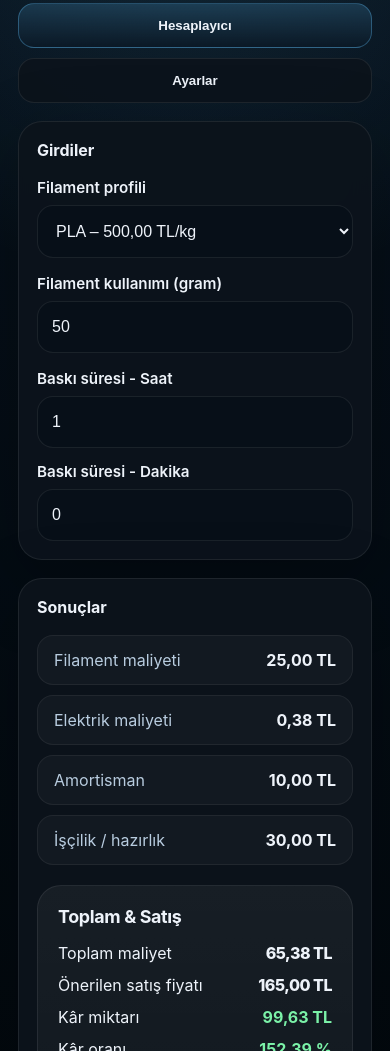
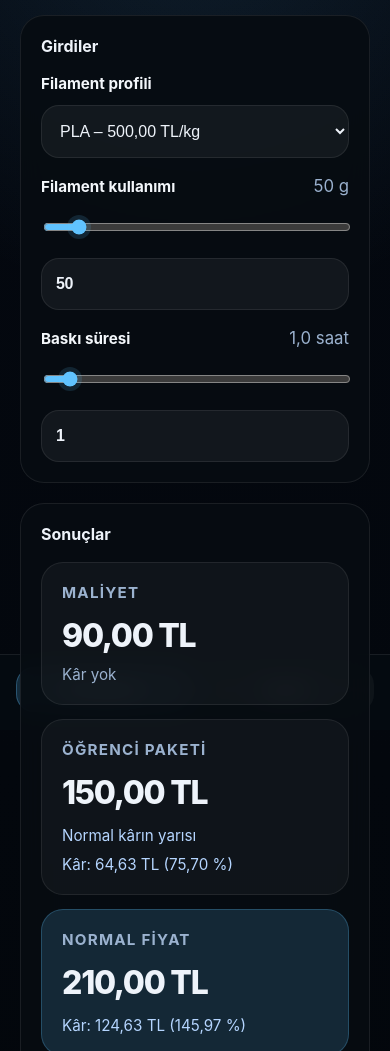
Before and after one commit to bedolik/3dbaski-hesap, a plain HTML site: page index.html in a window 390 px wide. Shown: the part 114-1165 px from the top of the page. Drawn offline with Linux system fonts and the light colour scheme.

Commit message:
3 fiyat kademesi + mobil tasarim

```diff
--- a/index.html
+++ b/index.html
@@ -12,54 +12,62 @@
       font-family: Inter, system-ui, sans-serif;
       background: #050b10;
       color: #eef3fa;
-      --panel: rgba(12, 20, 28, 0.95);
-      --panel-strong: #0a1724;
+      --panel: rgba(7, 12, 18, 0.92);
+      --panel-strong: rgba(10, 16, 23, 0.96);
       --accent: #60c3ff;
-      --accent-strong: #4aa5dd;
       --border: rgba(255,255,255,0.08);
-      --shadow: 0 24px 80px rgba(0,0,0,0.24);
+      --muted: #9bb2cf;
+      --surface: rgba(255,255,255,0.04);
     }
     * { box-sizing: border-box; }
-    body { margin: 0; min-height: 100vh; background: radial-gradient(circle at top, rgba(96,195,255,0.12), transparent 30%), linear-gradient(180deg, #06111b 0%, #02070c 100%); }
-    header { padding: 22px 18px 8px; text-align: center; }
-    header h1 { margin: 0; font-size: 1.75rem; letter-spacing: -0.03em; }
-    .tabs { display: grid; grid-template-columns: 1fr 1fr; gap: 10px; padding: 0 18px 18px; }
-    .tab { border: 1px solid var(--border); background: var(--panel); color: inherit; padding: 14px 16px; border-radius: 16px; text-align: center; font-weight: 600; cursor: pointer; transition: background 0.2s, transform 0.2s; }
-    .tab.active { background: linear-gradient(180deg, rgba(96,195,255,0.18), rgba(11,25,38,0.98)); border-color: rgba(96,195,255,0.32); }
+    html, body { min-height: 100%; }
+    body { margin: 0; background: radial-gradient(circle at top, rgba(96,195,255,0.12), transparent 24%), linear-gradient(180deg, #040810 0%, #02060a 100%); }
+    header { padding: 24px 20px 12px; text-align: center; }
+    header h1 { margin: 0; font-size: 1.8rem; letter-spacing: -0.03em; }
+    .hint { margin: 12px 0 0; color: var(--muted); font-size: 0.95rem; line-height: 1.5; }
+    main { padding: 0 20px 110px; }
+    .tabs { position: fixed; left: 0; right: 0; bottom: 0; display: grid; grid-template-columns: 1fr 1fr; gap: 8px; padding: 12px 16px 18px; background: rgba(5,11,17,0.96); backdrop-filter: blur(12px); border-top: 1px solid rgba(255,255,255,0.08); }
+    .tab { border: 1px solid transparent; background: rgba(255,255,255,0.04); color: inherit; padding: 14px 16px; border-radius: 18px; text-align: center; font-weight: 700; cursor: pointer; transition: background 0.2s, transform 0.2s, border-color 0.2s; }
+    .tab.active { background: rgba(96,195,255,0.18); border-color: rgba(96,195,255,0.28); }
     .tab:hover { transform: translateY(-1px); }
-    main { padding: 0 18px 24px; }
-    .panel { background: var(--panel); border: 1px solid var(--border); border-radius: 24px; box-shadow: var(--shadow); padding: 18px; backdrop-filter: blur(12px); }
-    .panel + .panel { margin-top: 18px; }
-    .section-title { display: flex; align-items: center; justify-content: space-between; gap: 12px; margin-bottom: 18px; font-size: 1rem; font-weight: 700; }
-    .hint { color: #9bb2cf; font-size: 0.92rem; margin-top: 2px; }
-    .grid { display: grid; gap: 16px; }
-    .field { display: grid; gap: 8px; }
-    label { display: flex; justify-content: space-between; gap: 12px; font-size: 0.95rem; font-weight: 600; }
-    input, select { width: 100%; border: 1px solid var(--border); border-radius: 16px; background: rgba(8,16,24,0.92); color: inherit; padding: 16px 14px; font-size: 1rem; outline: none; transition: border-color 0.2s, box-shadow 0.2s; }
-    input:focus, select:focus { border-color: var(--accent); box-shadow: 0 0 0 4px rgba(96,195,255,0.16); }
-    .row { display: grid; gap: 14px; grid-template-columns: repeat(2, minmax(0, 1fr)); }
-    .row.sm { grid-template-columns: 1fr 1fr; }
-    .row.auto { grid-template-columns: auto 1fr; align-items: center; }
+    .panel { background: var(--panel); border: 1px solid var(--border); border-radius: 24px; padding: 20px; backdrop-filter: blur(12px); }
+    .panel + .panel { margin-top: 20px; }
+    .section-title { font-size: 1rem; font-weight: 700; margin-bottom: 18px; }
+    .grid { display: grid; gap: 18px; }
+    .field { display: grid; gap: 10px; }
+    .field-label-row { display: flex; justify-content: space-between; gap: 12px; align-items: baseline; }
+    label { font-size: 0.95rem; font-weight: 700; color: #f3f7fb; }
+    .value-label { font-size: 1.05rem; color: var(--muted); }
+    input, select { width: 100%; border: 1px solid var(--border); border-radius: 18px; background: rgba(255,255,255,0.05); color: inherit; padding: 16px 14px; font-size: 1rem; outline: none; transition: border-color 0.2s, box-shadow 0.2s; }
+    input:focus, select:focus { border-color: var(--accent); box-shadow: 0 0 0 4px rgba(96,195,255,0.14); }
+    input[type='number'] { font-size: 1rem; }
+    input[type='range'] { width: 100%; accent-color: var(--accent); height: 26px; background: rgba(255,255,255,0.08); border-radius: 999px; }
+    input[type='range']::-webkit-slider-thumb { appearance: none; width: 24px; height: 24px; border-radius: 50%; background: var(--accent); border: 3px solid rgba(7, 12, 18, 0.96); box-shadow: 0 0 0 4px rgba(96,195,255,0.14); }
+    input[type='range']::-moz-range-thumb { width: 24px; height: 24px; border-radius: 50%; background: var(--accent); border: 3px solid rgba(7, 12, 18, 0.96); }
+    .large-input { font-size: 1.5rem; font-weight: 700; padding: 16px 14px; letter-spacing: -0.02em; }
+    .price-cards { display: grid; gap: 14px; }
+    .price-card { border-radius: 22px; padding: 20px; background: rgba(255,255,255,0.04); border: 1px solid rgba(255,255,255,0.08); }
+    .price-card.highlight { background: rgba(96,195,255,0.16); border-color: rgba(96,195,255,0.24); }
+    .card-title { font-size: 0.95rem; font-weight: 700; color: var(--muted); text-transform: uppercase; letter-spacing: 0.08em; }
+    .card-value { margin-top: 14px; font-size: clamp(2rem, 5vw, 2.8rem); font-weight: 800; letter-spacing: -0.04em; }
+    .card-subtitle { margin-top: 10px; color: var(--muted); font-size: 0.95rem; }
+    .card-meta { margin-top: 14px; display: flex; gap: 10px; flex-wrap: wrap; color: #b5d5ff; font-size: 0.95rem; }
+    .cost-breakdown { margin-top: 18px; border: 1px solid rgba(255,255,255,0.08); border-radius: 20px; background: rgba(255,255,255,0.03); }
+    .cost-breakdown summary { list-style: none; font-weight: 700; padding: 16px 20px; cursor: pointer; color: inherit; }
+    .cost-breakdown[open] summary { border-bottom: 1px solid rgba(255,255,255,0.08); }
+    .cost-breakdown ul { padding: 0 20px 18px; margin: 0; display: grid; gap: 10px; }
     .result-list { list-style: none; padding: 0; margin: 0; display: grid; gap: 10px; }
-    .result-item { display: grid; grid-template-columns: 1fr auto; gap: 12px; padding: 14px 16px; border-radius: 16px; background: rgba(255,255,255,0.03); border: 1px solid rgba(255,255,255,0.06); }
-    .result-item span { color: #b8ccdf; }
-    .summary { margin-top: 20px; padding: 20px; border-radius: 24px; background: linear-gradient(180deg, rgba(255,255,255,0.05), rgba(255,255,255,0.03)); border: 1px solid rgba(255,255,255,0.08); }
-    .summary h2 { margin: 0 0 16px; font-size: 1.12rem; letter-spacing: -0.02em; }
-    .summary-row { display: grid; grid-template-columns: 1fr auto; gap: 12px; margin-bottom: 12px; }
-    .summary-row strong { font-size: 1rem; }
-    .summary-total { display: grid; gap: 10px; margin-top: 16px; padding-top: 14px; border-top: 1px solid rgba(255,255,255,0.08); }
-    .big { font-size: clamp(1.5rem, 2.25vw, 2rem); font-weight: 800; letter-spacing: -0.03em; }
-    .profit { color: #7bf2a8; }
-    .negative { color: #ff8b8b; }
-    .small { font-size: 0.88rem; color: #9bb2cf; }
+    .result-item { display: grid; grid-template-columns: 1fr auto; gap: 12px; padding: 14px 16px; border-radius: 16px; background: rgba(255,255,255,0.03); border: 1px solid rgba(255,255,255,0.08); }
+    .result-item span { color: var(--muted); }
     .button-row { display: grid; gap: 12px; grid-template-columns: repeat(2,minmax(0,1fr)); }
-    .button { border: 1px solid var(--border); background: rgba(96,195,255,0.12); color: inherit; padding: 14px 16px; border-radius: 16px; font-weight: 700; cursor: pointer; transition: transform 0.2s, background 0.2s; }
-    .button:hover { transform: translateY(-1px); background: rgba(96,195,255,0.2); }
-    .footnote { margin-top: 12px; color: #8aa2c1; font-size: 0.88rem; line-height: 1.5; }
+    .button { border: 1px solid rgba(255,255,255,0.08); background: rgba(255,255,255,0.05); color: inherit; padding: 14px 16px; border-radius: 18px; font-weight: 700; cursor: pointer; transition: transform 0.2s, background 0.2s; }
+    .button:hover { transform: translateY(-1px); background: rgba(96,195,255,0.15); }
+    .footnote { margin-top: 12px; color: var(--muted); font-size: 0.9rem; line-height: 1.5; }
     @media (max-width: 520px) {
-      .tabs { grid-template-columns: 1fr; }
-      .row { grid-template-columns: 1fr; }
+      .tabs { grid-template-columns: 1fr 1fr; }
+      .field { gap: 12px; }
       .button-row { grid-template-columns: 1fr; }
+      .price-cards { grid-template-columns: 1fr; }
     }
   </style>
 </head>
@@ -81,37 +89,40 @@
           <select id="filamentProfile"></select>
         </div>
         <div class="field">
-          <label for="filamentWeight">Filament kullanımı (gram)</label>
-          <input id="filamentWeight" type="number" min="0" step="1" value="50" inputmode="numeric">
+          <div class="field-label-row">
+            <label for="filamentWeight">Filament kullanımı</label>
+            <span id="filamentWeightLabel" class="value-label">50 g</span>
           </div>
-        <div class="row">
-          <div class="field">
-            <label for="printHours">Baskı süresi - Saat</label>
-            <input id="printHours" type="number" min="0" step="1" value="1" inputmode="numeric">
+          <input id="filamentWeight" type="range" min="0" max="1000" step="5" value="50">
+          <input id="filamentWeightInput" class="large-input" type="number" min="0" step="5" value="50" inputmode="numeric">
         </div>
         <div class="field">
-            <label for="printMinutes">Baskı süresi - Dakika</label>
-            <input id="printMinutes" type="number" min="0" max="59" step="1" value="0" inputmode="numeric">
+          <div class="field-label-row">
+            <label for="printHours">Baskı süresi</label>
+            <span id="printHoursLabel" class="value-label">1,0 saat</span>
           </div>
+          <input id="printHours" type="range" min="0" max="72" step="0.5" value="1">
+          <input id="printHoursInput" class="large-input" type="number" min="0" step="0.1" value="1" inputmode="decimal">
         </div>
       </div>
     </section>
     <section id="resultsPanel" class="panel">
       <div class="section-title"><span>Sonuçlar</span></div>
+      <div class="price-cards">
+        <div class="price-card"><div class="card-title">Maliyet</div><div id="costCardValue" class="card-value">0,00 TL</div><div class="card-subtitle">Kâr yok</div></div>
+        <div class="price-card"><div class="card-title">Öğrenci Paketi</div><div id="studentCardValue" class="card-value">0,00 TL</div><div class="card-meta"><span id="studentDiscountMeta">Normal kârın yarısı</span><span id="studentProfitMeta">Kâr: 0,00 TL (%0)</span></div></div>
+        <div class="price-card highlight"><div class="card-title">Normal Fiyat</div><div id="normalCardValue" class="card-value">0,00 TL</div><div class="card-meta"><span id="normalProfitMeta">Kâr: 0,00 TL (%0)</span></div></div>
+      </div>
+      <details class="cost-breakdown" open>
+        <summary>Maliyet kalemleri</summary>
         <ul class="result-list">
           <li class="result-item"><span>Filament maliyeti</span><strong id="costFilament">0,00 TL</strong></li>
           <li class="result-item"><span>Elektrik maliyeti</span><strong id="costElectricity">0,00 TL</strong></li>
           <li class="result-item"><span>Amortisman</span><strong id="costAmortization">0,00 TL</strong></li>
           <li class="result-item"><span>İşçilik / hazırlık</span><strong id="costLabor">0,00 TL</strong></li>
         </ul>
-      <div class="summary">
-        <h2>Toplam & Satış</h2>
-        <div class="summary-row"><span>Toplam maliyet</span><strong id="totalCost" class="big">0,00 TL</strong></div>
-        <div class="summary-row"><span>Önerilen satış fiyatı</span><strong id="salePrice" class="big">0,00 TL</strong></div>
-        <div class="summary-row"><span>Kâr miktarı</span><strong id="profitAmount" class="profit">0,00 TL</strong></div>
-        <div class="summary-row"><span>Kâr oranı</span><strong id="profitPercent" class="profit">0,00 %</strong></div>
-        <p class="small">Sonuçlar 2 ondalıkla gösterilir. Satış fiyatı 5 TL'ye en yakın tam sayıya yuvarlanır.</p>
-      </div>
+      </details>
+      <p class="footnote">Tüm fiyatlar 10 TL'ye yuvarlanır. Öğrenci paketi maliyetten düşükse maliyete eşitlenir.</p>
     </section>
     <section id="settingsPanel" class="panel" hidden>
       <div class="section-title"><span>Ayarlar</span></div>
@@ -125,8 +136,8 @@
           <input id="electricityPrice" type="number" min="0" step="0.01" value="2.5" inputmode="decimal">
         </div>
         <div class="field">
-          <label for="amortizationRate">Saatlik amortisman (TL)</label>
-          <input id="amortizationRate" type="number" min="0" step="0.5" value="10" inputmode="decimal">
+          <label for="amortizationRate">Makine saat ücreti (TL/saat)</label>
+          <input id="amortizationRate" type="number" min="0" step="0.5" value="30" inputmode="decimal">
         </div>
         <div class="field">
           <label for="laborFee">Baskı başı hazırlık / işçilik (TL)</label>
@@ -146,7 +157,7 @@
         </div>
         <div class="button-row" style="margin-top:10px;">
           <button id="addProfile" class="button" type="button">Profil Ekle</button>
-          <button id="resetDefaults" class="button" type="button">Varsayılanları Yükle</button>
+          <button id="resetDefaults" class="button" type="button">Varsayılanlara sıfırla</button>
         </div>
       </div>
     </section>
@@ -157,9 +168,11 @@
       profiles: [{ name: 'PLA', price: 500 }],
       printerPower: 0.15,
       electricityPrice: 2.5,
-      amortizationRate: 10,
+      amortizationRate: 30,
       laborFee: 30,
-      profitMultiplier: 2.5
+      profitMultiplier: 2.5,
+      filamentWeight: 50,
+      printHours: 1
     };
     const storageKey = '3dPrintCalculatorSettings';
     const elements = {
@@ -169,8 +182,11 @@
       tabSettings: document.getElementById('tabSettings'),
       filamentProfile: document.getElementById('filamentProfile'),
       filamentWeight: document.getElementById('filamentWeight'),
+      filamentWeightInput: document.getElementById('filamentWeightInput'),
+      filamentWeightLabel: document.getElementById('filamentWeightLabel'),
       printHours: document.getElementById('printHours'),
-      printMinutes: document.getElementById('printMinutes'),
+      printHoursInput: document.getElementById('printHoursInput'),
+      printHoursLabel: document.getElementById('printHoursLabel'),
       printerPower: document.getElementById('printerPower'),
       electricityPrice: document.getElementById('electricityPrice'),
       amortizationRate: document.getElementById('amortizationRate'),
@@ -185,10 +201,12 @@
       costElectricity: document.getElementById('costElectricity'),
       costAmortization: document.getElementById('costAmortization'),
       costLabor: document.getElementById('costLabor'),
-      totalCost: document.getElementById('totalCost'),
-      salePrice: document.getElementById('salePrice'),
-      profitAmount: document.getElementById('profitAmount'),
-      profitPercent: document.getElementById('profitPercent')
+      costCardValue: document.getElementById('costCardValue'),
+      studentCardValue: document.getElementById('studentCardValue'),
+      normalCardValue: document.getElementById('normalCardValue'),
+      studentDiscountMeta: document.getElementById('studentDiscountMeta'),
+      studentProfitMeta: document.getElementById('studentProfitMeta'),
+      normalProfitMeta: document.getElementById('normalProfitMeta')
     };
     let settings = { ...defaults };
     function loadSettings() {
@@ -240,28 +258,49 @@
         elements.profileList.appendChild(card);
       });
     }
+    function formatTL(value) {
+      return `${numberFormat(value)} TL`;
+    }
+    function clamp(value, min, max) {
+      return Math.min(Math.max(value, min), max);
+    }
+    function updateSliderLabel(value, labelElement, unit) {
+      labelElement.textContent = unit === 'g' ? `${Math.round(value)} g` : `${value.toLocaleString('tr-TR', { minimumFractionDigits: 1, maximumFractionDigits: 1 })} saat`;
+    }
     function calculate() {
       const profile = settings.profiles[Math.max(0, Math.min(settings.profiles.length - 1, Number(elements.filamentProfile.value)))];
-      const filamentWeight = Math.max(0, Number(elements.filamentWeight.value) || 0);
-      const hours = Math.max(0, Number(elements.printHours.value) || 0);
-      const minutes = Math.max(0, Number(elements.printMinutes.value) || 0);
-      const totalHours = hours + minutes / 60;
+      const filamentWeight = Math.max(0, Number(elements.filamentWeightInput.value) || 0);
+      const totalHours = Math.max(0, Number(elements.printHoursInput.value) || 0);
       const filamentCost = filamentWeight * (profile.price / 1000);
       const electricityCost = totalHours * settings.printerPower * settings.electricityPrice;
       const amortizationCost = totalHours * settings.amortizationRate;
       const laborCost = settings.laborFee;
       const totalCost = filamentCost + electricityCost + amortizationCost + laborCost;
-      const salePrice = Math.max(0, Math.round(totalCost * settings.profitMultiplier / 5) * 5);
-      const profit = salePrice - totalCost;
-      const profitPercent = totalCost > 0 ? (profit / totalCost) * 100 : 0;
-      elements.costFilament.textContent = `${numberFormat(filamentCost)} TL`;
-      elements.costElectricity.textContent = `${numberFormat(electricityCost)} TL`;
-      elements.costAmortization.textContent = `${numberFormat(amortizationCost)} TL`;
-      elements.costLabor.textContent = `${numberFormat(laborCost)} TL`;
-      elements.totalCost.textContent = `${numberFormat(totalCost)} TL`;
-      elements.salePrice.textContent = `${numberFormat(salePrice)} TL`;
-      elements.profitAmount.textContent = `${numberFormat(profit)} TL`;
-      elements.profitPercent.textContent = `${numberFormat(profitPercent)} %`;
+      const normalPriceRaw = totalCost * settings.profitMultiplier;
+      const roundedCost = Math.round(totalCost / 10) * 10;
+      const normalPrice = Math.max(0, Math.round(normalPriceRaw / 10) * 10);
+      let studentPriceRaw = totalCost + (normalPriceRaw - totalCost) / 2;
+      if (normalPriceRaw <= totalCost) {
+        studentPriceRaw = totalCost;
+      }
+      let studentPrice = Math.round(studentPriceRaw / 10) * 10;
+      if (normalPriceRaw <= totalCost) {
+        studentPrice = roundedCost;
+      }
+      const studentProfit = studentPrice - totalCost;
+      const studentProfitPercent = totalCost > 0 ? (studentProfit / totalCost) * 100 : 0;
+      const normalProfit = normalPrice - totalCost;
+      const normalProfitPercent = totalCost > 0 ? (normalProfit / totalCost) * 100 : 0;
+      elements.costFilament.textContent = formatTL(filamentCost);
+      elements.costElectricity.textContent = formatTL(electricityCost);
+      elements.costAmortization.textContent = formatTL(amortizationCost);
+      elements.costLabor.textContent = formatTL(laborCost);
+      elements.costCardValue.textContent = formatTL(roundedCost);
+      elements.normalCardValue.textContent = formatTL(normalPrice);
+      elements.studentCardValue.textContent = formatTL(studentPrice);
+      elements.studentDiscountMeta.textContent = 'Normal kârın yarısı';
+      elements.studentProfitMeta.textContent = `Kâr: ${formatTL(studentProfit)} (${numberFormat(studentProfitPercent)} %)`;
+      elements.normalProfitMeta.textContent = `Kâr: ${formatTL(normalProfit)} (${numberFormat(normalProfitPercent)} %)`;
     }
     function applySettingsToInputs() {
       elements.printerPower.value = settings.printerPower;
@@ -269,6 +308,12 @@
       elements.amortizationRate.value = settings.amortizationRate;
       elements.laborFee.value = settings.laborFee;
       elements.profitMultiplier.value = settings.profitMultiplier;
+      elements.filamentWeight.value = settings.filamentWeight;
+      elements.filamentWeightInput.value = settings.filamentWeight;
+      updateSliderLabel(settings.filamentWeight, elements.filamentWeightLabel, 'g');
+      elements.printHours.value = settings.printHours;
+      elements.printHoursInput.value = settings.printHours;
+      updateSliderLabel(settings.printHours, elements.printHoursLabel, 'h');
     }
     function initTabs() {
       elements.tabCalculator.addEventListener('click', () => {
@@ -285,10 +330,34 @@
       });
     }
     function attachInputListeners() {
-      const inputIds = ['filamentWeight', 'printHours', 'printMinutes'];
-      inputIds.forEach(id => {
-        document.getElementById(id).addEventListener('input', calculate);
+      const updateRange = (range, input, label, unit) => {
+        range.addEventListener('input', () => {
+          const value = Number(range.value);
+          input.value = value;
+          updateSliderLabel(value, label, unit);
+          calculate();
         });
+        input.addEventListener('input', () => {
+          const value = Number(input.value) || 0;
+          if (value > Number(range.max)) {
+            range.value = range.max;
+          } else if (value < Number(range.min)) {
+            range.value = range.min;
+          } else {
+            range.value = value;
+          }
+          updateSliderLabel(value, label, unit);
+          calculate();
+        });
+      };
+      elements.filamentWeight.value = settings.filamentWeight;
+      elements.filamentWeightInput.value = settings.filamentWeight;
+      updateSliderLabel(settings.filamentWeight, elements.filamentWeightLabel, 'g');
+      elements.printHours.value = settings.printHours;
+      elements.printHoursInput.value = settings.printHours;
+      updateSliderLabel(settings.printHours, elements.printHoursLabel, 'h');
+      updateRange(elements.filamentWeight, elements.filamentWeightInput, elements.filamentWeightLabel, 'g');
+      updateRange(elements.printHours, elements.printHoursInput, elements.printHoursLabel, 'h');
       elements.filamentProfile.addEventListener('change', calculate);
       ['printerPower', 'electricityPrice', 'amortizationRate', 'laborFee', 'profitMultiplier'].forEach(id => {
         document.getElementById(id).addEventListener('input', (event) => {
@@ -319,6 +388,12 @@
         updateProfileOptions();
         renderProfileList();
         applySettingsToInputs();
+        elements.filamentWeight.value = defaults.filamentWeight || 50;
+        elements.filamentWeightInput.value = defaults.filamentWeight || 50;
+        elements.printHours.value = defaults.printHours || 1;
+        elements.printHoursInput.value = defaults.printHours || 1;
+        updateSliderLabel(Number(elements.filamentWeightInput.value), elements.filamentWeightLabel, 'g');
+        updateSliderLabel(Number(elements.printHoursInput.value), elements.printHoursLabel, 'h');
         calculate();
       });
     }
```
Lines whose indentation alone changed are shown as unchanged.
